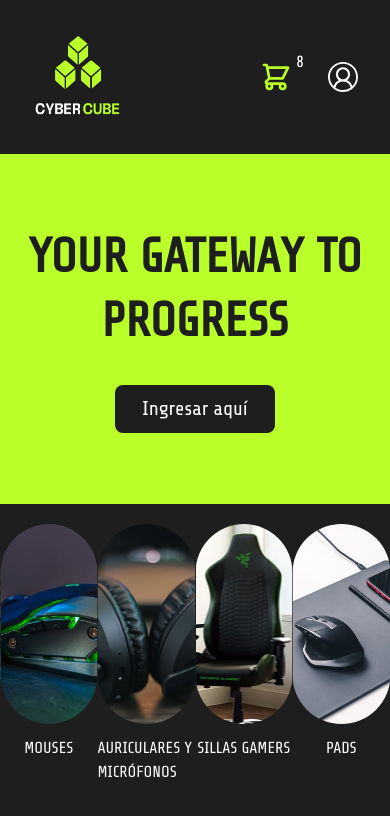
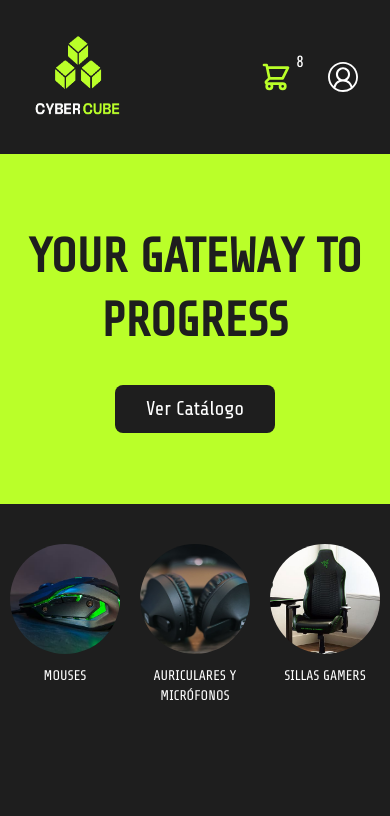
Before and after one commit to francobuceta/Ecommerce-Next.js, a Next.js app: page / in a window 390 px wide. Shown: the top 816 px of the page. Built offline with nearby package versions, Linux system fonts and the light colour scheme.

Commit message:
add responsive

```diff
--- a/src/components/home/Categories.jsx
+++ b/src/components/home/Categories.jsx
@@ -50,11 +50,19 @@ const categories = [
 
 const Categories = () => {
   return (
-    <section className="mt-5">
+    <section className="mt-10 lg:mt-24 xl:mt-28 2xl:mt-32">
       <Swiper
         spaceBetween={0}
-        slidesPerView={4}
         modules={[Autoplay]}
+        breakpoints={{
+          // when window width is >= 640px
+          250: {
+            slidesPerView: 3,
+          },
+          850: {
+            slidesPerView: 4,
+          },
+        }}
         autoplay={{
           autoplay: 2000,
           speed: 100,
@@ -69,9 +77,11 @@ const Categories = () => {
                   <img
                     src={elem.img}
                     alt={elem.title}
-                    className="rounded-full w-[200px] h-[200px] object-cover"
+                    className="rounded-full w-[110px] h-[110px] sm:w-[150px] sm:h-[150px] md:w-[200px] md:h-[200px] object-cover"
                   />
-                  <span className="text-white uppercase">{elem.title}</span>
+                  <span className="text-white text-center uppercase text-sm sm:text-xl lg:text-2xl">
+                    {elem.title}
+                  </span>
                 </div>
               </Link>
             </SwiperSlide>
--- a/src/components/home/Hero.jsx
+++ b/src/components/home/Hero.jsx
@@ -10,7 +10,7 @@ const Hero = () => {
                         YOUR <br className="hidden sm:block"/> GATEWAY TO <br /> PROGRESS
                     </p>
                     <button className="btn btn-active bg-custome-secondary text-xl text-white w-40 h-10 mt-40 sm:mt-60 md:mt-72 sm:ml-10">
-                        Ingresar aquí
+                        Ver Catálogo
                     </button>
                 </div>
 
@@ -22,7 +22,7 @@ const Hero = () => {
                         sizes="100vw"
                         alt="Headphone"
                         priority={true}
-                        className="w-full h-full"
+                        className="w-full h-full xl:w-[900px] xl:h-[auto]"
                     />
                 </div>
             </div>
```
